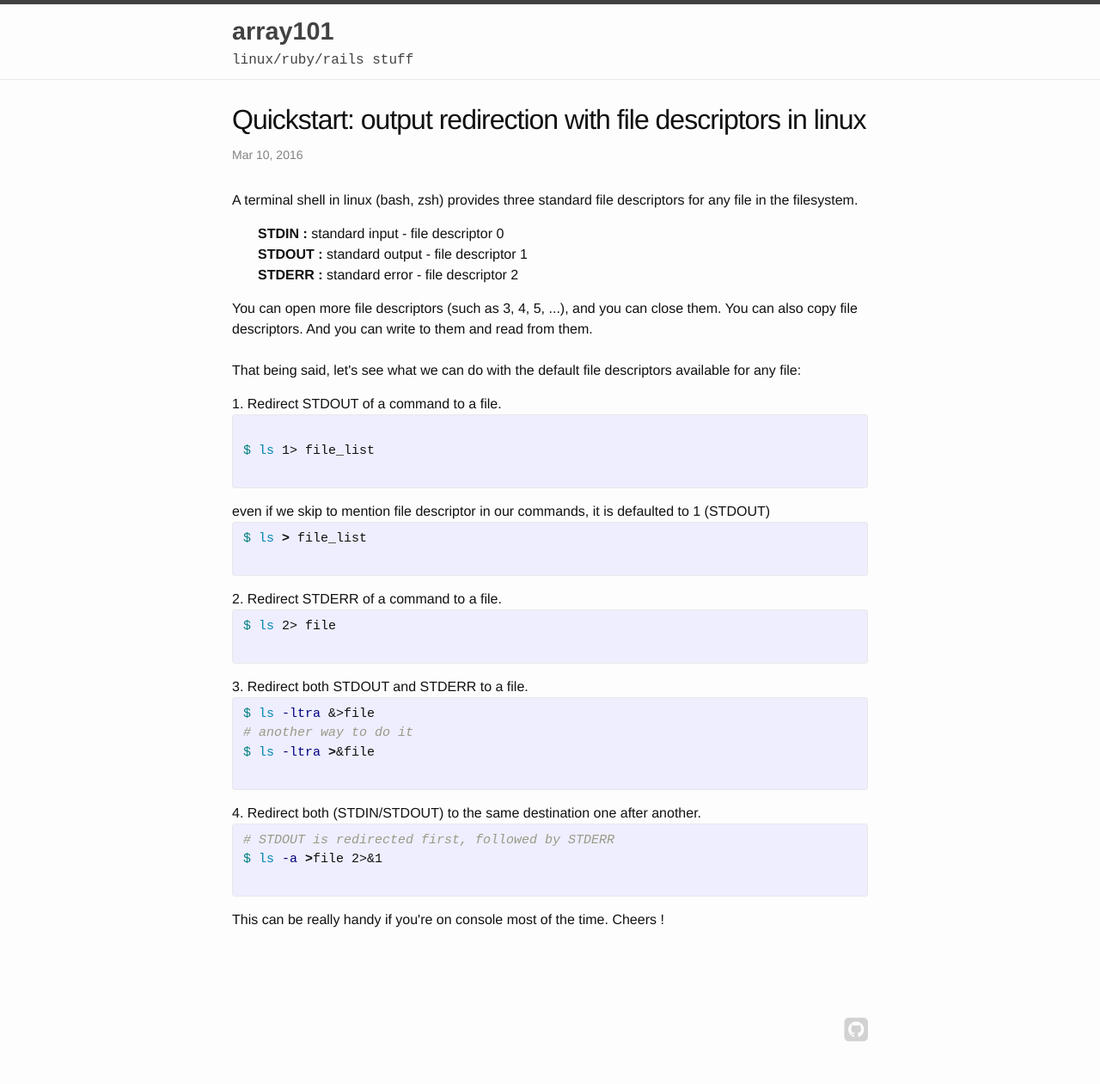
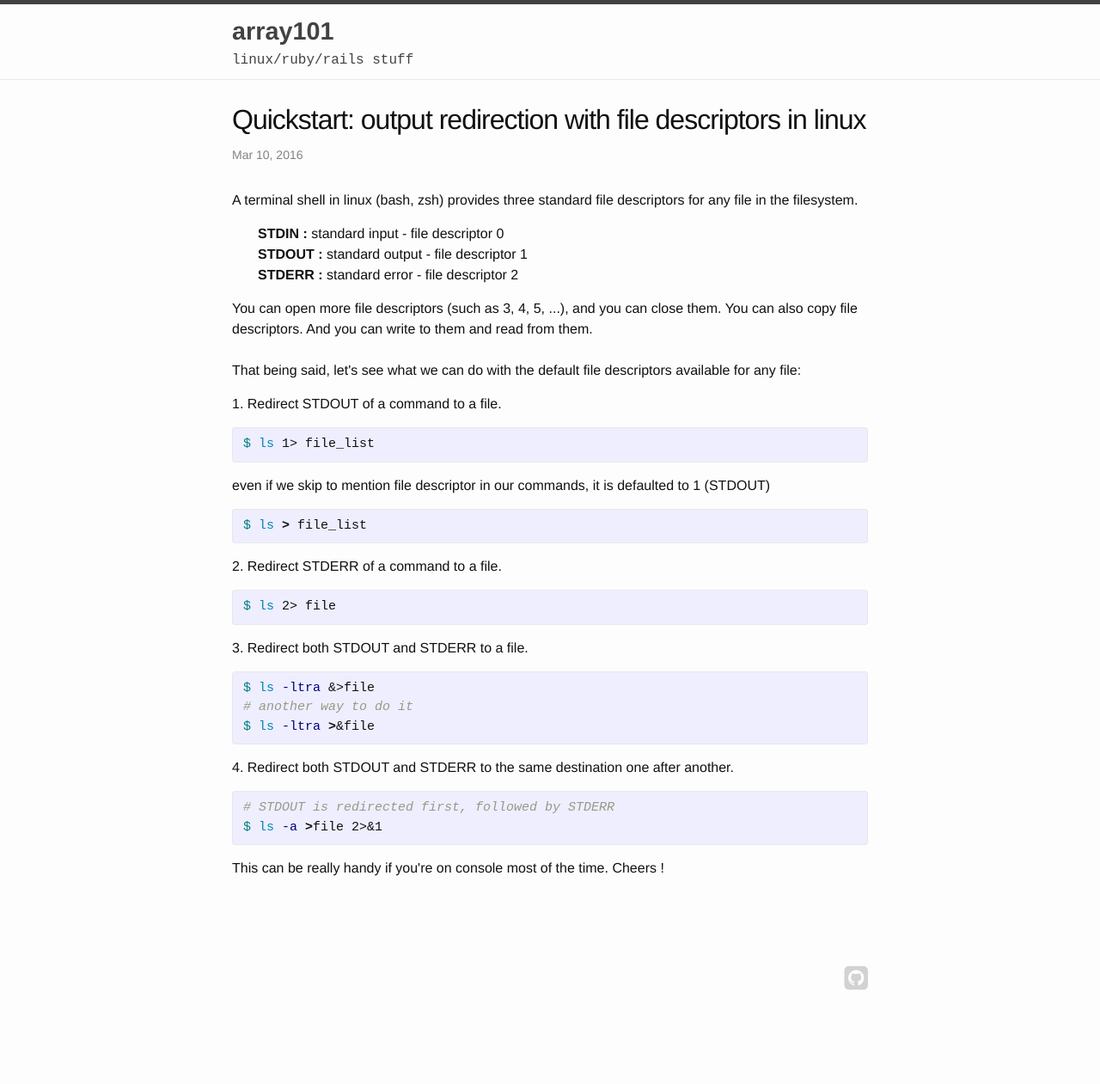
Before and after one commit to sa77/sa77.github.io, a Jekyll site: the page built from _posts/2016-03-10-redirecting-command-output-using-file-descriptors-in-linux.html, in a window 1280 px wide. Shown: the whole page at 86% size. Built offline with Jekyll 4.4.1, drawn with Linux system fonts in a browser that asks for light colours; nearby versions of some CDN libraries; Markdown is read by kramdown in place of the engine named in the settings; after the commit the page ends 1201 px from its top, so only the background shows below that.

Commit message:
typo fix

```diff
--- a/_config.yml
+++ b/_config.yml
@@ -7,7 +7,7 @@
 github_username:  array101
 
 # Build settings
-markdown: kramdown
+markdown: redcarpet
 
 gems:
 - jekyll-feed
--- a/_posts/2016-03-10-redirecting-command-output-using-file-descriptors-in-linux.html
+++ b/_posts/2016-03-10-redirecting-command-output-using-file-descriptors-in-linux.html
@@ -24,40 +24,45 @@
 
 	That being said, let's see what we can do with the default file descriptors available for any file:
 
-	<li>
-		1. Redirect STDOUT of a command to a file.
+	<li> 1. Redirect STDOUT of a command to a file.
+<p>
 {% highlight bash %}
 $ ls 1> file_list
 {% endhighlight %}
-
+<p>
 even if we skip to mention file descriptor in our commands, it is defaulted to 1 (STDOUT)
+<p>
 {% highlight bash %}
 $ ls > file_list
 {% endhighlight %}
+</p>
 	</li>
 
-	<li>
-		2. Redirect STDERR of a command to a file.
+	<li> 2. Redirect STDERR of a command to a file.
+<p>
 {% highlight bash %}
 $ ls 2> file
 {% endhighlight %}
+</p>
 	</li>
 
-	<li>
-		3. Redirect both STDOUT and STDERR to a file.
+	<li> 3. Redirect both STDOUT and STDERR to a file.
+<p>
 {% highlight bash %}
 $ ls -ltra &>file
 # another way to do it
 $ ls -ltra >&file
 {% endhighlight %}
+</p>
 	</li>
 
-	<li>
-		4. Redirect both (STDIN/STDOUT) to the same destination one after another.
+	<li> 4. Redirect both STDOUT and STDERR to the same destination one after another.
+<p>
 {% highlight bash %}
 # STDOUT is redirected first, followed by STDERR
 $ ls -a >file 2>&1
 {% endhighlight %}
+</p>
 	</li>
 </p>
 
```
Also changed, not shown: _sass/_base.scss (line endings or trailing spaces). Lines whose indentation alone changed are shown as unchanged.
